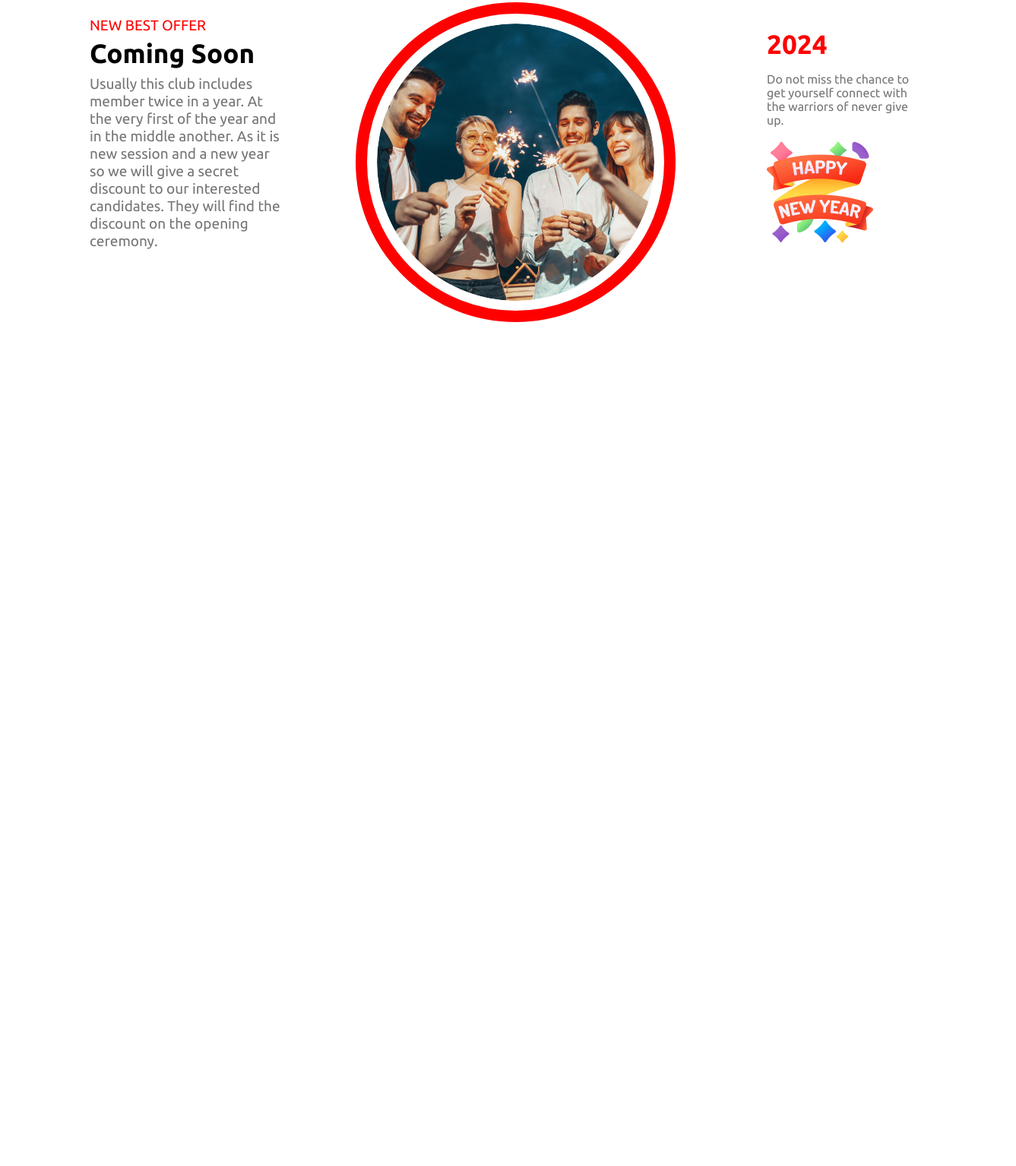
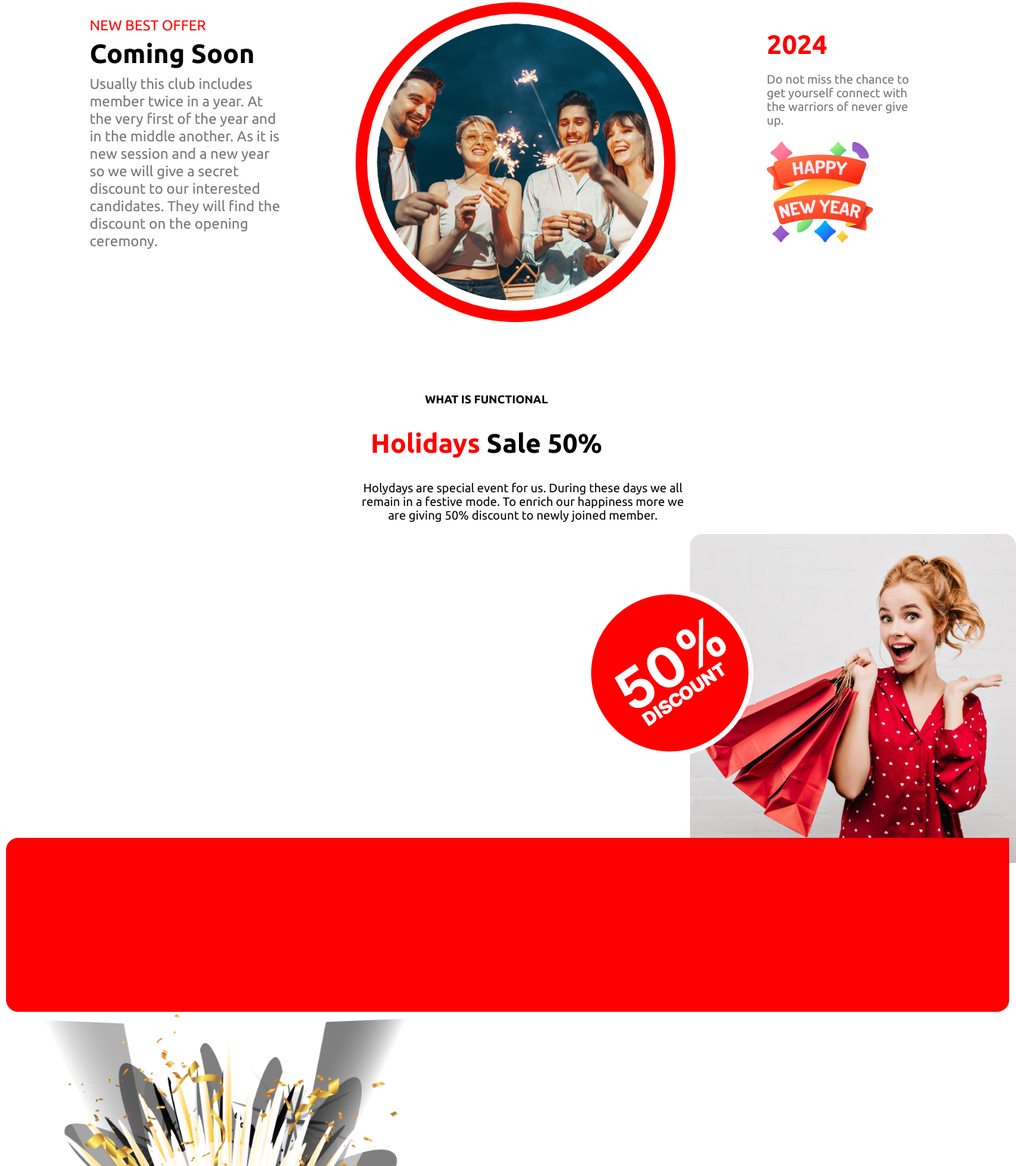
Before and after one commit to JeweL645/assignment1, a plain HTML site: page index.html in a window 1280 px wide. Shown: the part 2423-3958 px from the top of the page at 76% size, 1337 px wide, since content can reach past the window. Before the commit the page ends 2858 px from the top, so only its background shows below. Drawn offline with Linux system fonts and the light colour scheme.

Commit message:
Section 6 done and the most complex was this

```diff
--- a/index.html
+++ b/index.html
@@ -58,6 +58,29 @@
 
 
         </section>
+
+        <section class="section6">
+            <h5 class="sec6FirstHeading">WHAT IS FUNCTIONAL</h5>
+            <h2 class="sec6SecondHeading"> <span id="redPart">Holidays</span> Sale 50%</h2>
+            <p class="sec6Description">
+                Holydays are special event for us. During these days we all remain in a festive mode. To enrich our happiness more we are giving 50% discount to newly joined member.
+            </p>
+
+
+            <div class="pair2">
+                <img class="p3" src="images/Rectangle 1.png" alt="">
+                <img class="p4" src="images/Group 44.png" alt="">
+
+            </div>
+            <div class="pair1">
+
+                <img class="p1" src="images/Rectangle 2.png" alt="">
+                <img class="p2" src="images/Group 75.png" alt="">
+
+            </div>
+
+
+        </section>
     </main>
     <footer>
 
--- a/styles/style.css
+++ b/styles/style.css
@@ -114,6 +114,7 @@
 
 .section5{
     display: flex;
+    margin-bottom: 90px;
 }
 .sec4Div1{
     padding: 0 0 0 110px;
@@ -166,3 +167,56 @@
     width: 200px;
 }
 /* Section 54 ends here and section 6 starts from here */
+
+.sec6FirstHeading{
+    text-align: center;
+    font-size: 15px;
+
+}
+.sec6SecondHeading{
+    font-size: 35px;
+    text-align: center;
+}
+#redPart{
+    color: red;
+}
+.sec6Description{
+    text-align: center;
+    width: 450px;
+    padding: 0 0 0 455px;
+}
+.pair1{
+    position: relative ;
+}
+.p1{
+     position: relative ;
+     margin-top: 400px;
+}
+.p2{
+     position: absolute ;
+
+    width: 650px;
+    height: 600px ;
+    margin-top: 0px;
+    right: 650px;
+
+
+}
+.pair2{
+    position:absolute;
+
+}
+.p3{
+    position: relative;
+    left: 900px;
+    /* height: 400px;
+  left: 927px; */
+
+}
+.p4{
+    position: absolute;
+    left: 720px;
+    margin-top: 30px;
+
+}
+/* section 6 ends here and section 7 starts from here */
```
